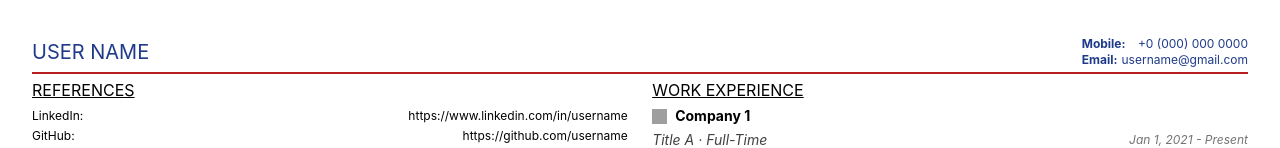
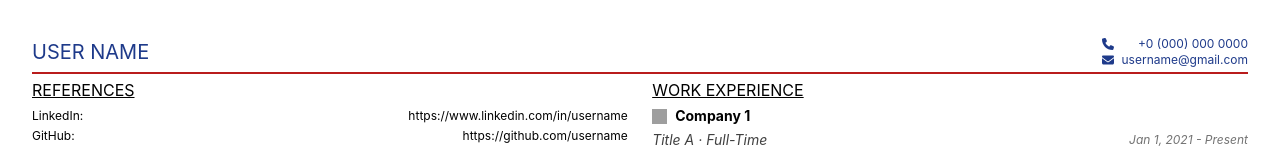
Before and after one commit to louvrecly/cv-generator-next, a Next.js app: page / in a window 1280 px wide. Shown: the top 148 px of the page. Built offline with nearby package versions, Linux system fonts and the light colour scheme; grey boxes are pictures that could not be loaded.

Commit message:
Add icon field to contacts field in user.json and render FontAwesomeIcon in the UserInfo if contact.icon is truthy

```diff
--- a/components/UserInfoBar/UserInfo.js
+++ b/components/UserInfoBar/UserInfo.js
@@ -1,3 +1,5 @@
+import { FontAwesomeIcon } from '@fortawesome/react-fontawesome'
+
 export default function UserInfo({ data }) {
   return (
     <div className="w-full flex flex-wrap justify-stretch items-center gap-x-3">
@@ -6,8 +8,10 @@ export default function UserInfo({ data }) {
       {data.contacts && (
         <ul>
           {data.contacts.map(contact => (
-            <li key={contact.key} className="flex justify-between text-xs">
-              <span className="mr-1 font-bold">{contact.label}:</span>
+            <li key={contact.key} className="flex justify-between items-center gap-2 text-xs">
+              {contact.icon
+                ? <FontAwesomeIcon icon={`fa-solid fa-${contact.icon}`} />
+                : <span className="mr-1 font-bold">{contact.label}:</span>}
               <span>{contact.value}</span>
             </li>
           ))}
--- a/pages/api/data/user.json
+++ b/pages/api/data/user.json
@@ -1,7 +1,19 @@
 {
   "name": "User Name",
   "contacts": [
-    { "key": "mobile", "label": "Mobile", "show": true, "value": "+0 (000) 000 0000" },
-    { "key": "email", "label": "Email", "show": true, "value": "username@gmail.com" }
+    {
+      "key": "mobile",
+      "show": true,
+      "label": "Mobile",
+      "icon": "phone",
+      "value": "+0 (000) 000 0000"
+    },
+    {
+      "key": "email",
+      "show": true,
+      "label": "Email",
+      "icon": "envelope",
+      "value": "username@gmail.com"
+    }
   ]
 }
```
